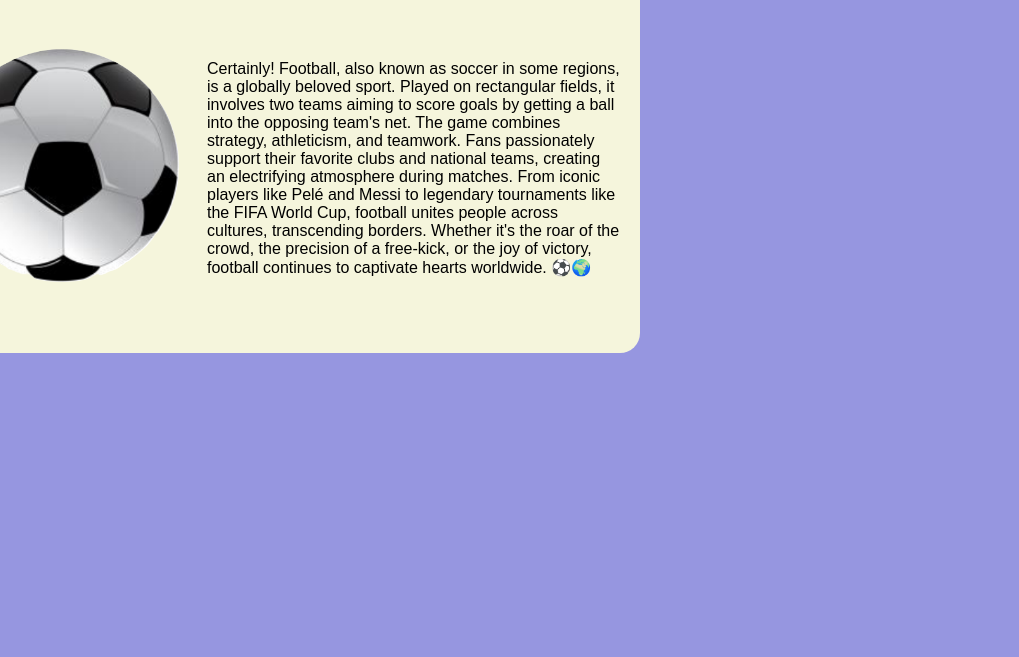
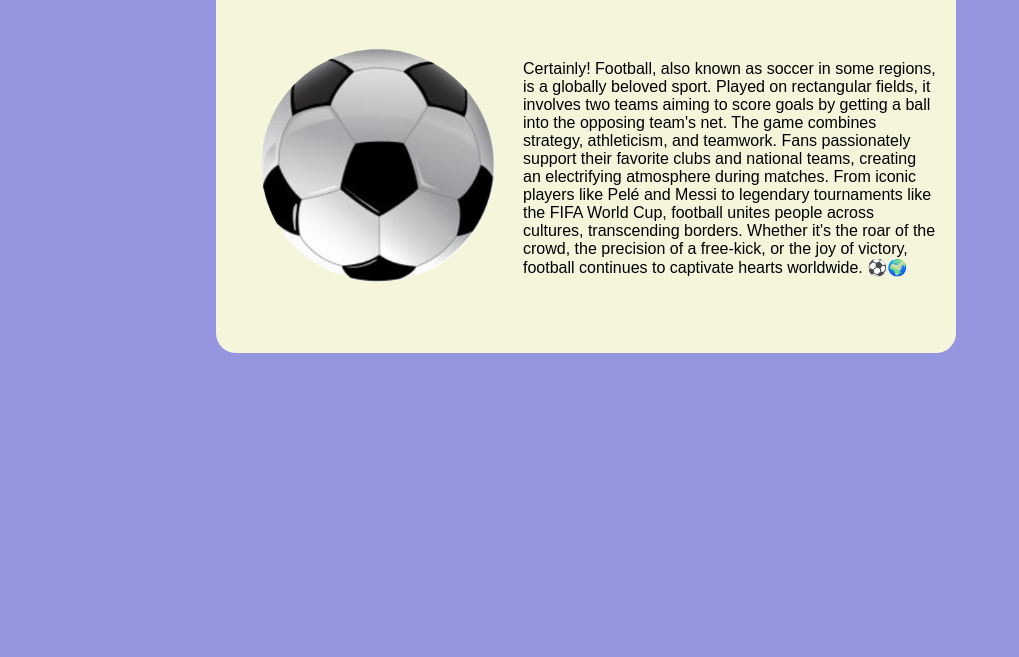
Before and after one commit to PratikSV/Corsera, a plain HTML site: page index.html in a window 1280 px wide. Shown: the part 143-800 px from the top of the page, without its empty margins (0-1019 px from the left). Drawn offline with Linux system fonts and the light colour scheme.

Commit message:
add to 25% center.

```diff
--- a/style.css
+++ b/style.css
@@ -8,7 +8,7 @@ h1
 article{
  width: 700px;
  float: right;
- margin-right:  50%;
+ margin-right:  25%;
  background-color: beige;
  padding: 20px;
  border-radius: 20px;
```
